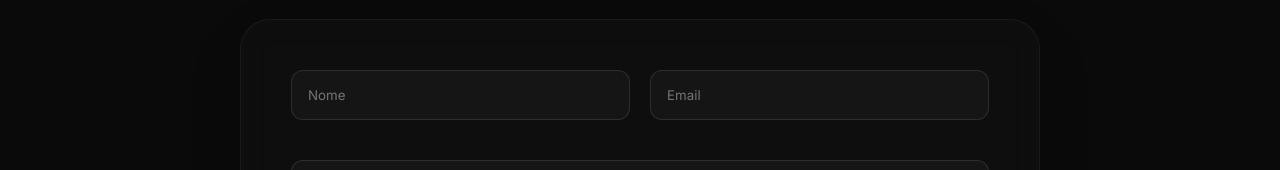
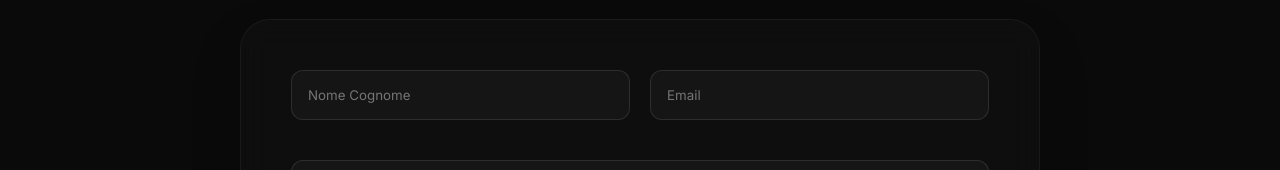
Before and after one commit to Stiv3nn/portfolio, a React (Vite) app: page /contact in a window 1280 px wide. Shown: the part 555-725 px from the top of the page. Built offline with nearby package versions, Linux system fonts and the light colour scheme.

Commit message:
aggiornato i parametri di emails.sendform

```diff
--- a/src/Components/Contact.jsx
+++ b/src/Components/Contact.jsx
@@ -11,8 +11,8 @@ const Contact = () => {
         setStatus('SENDING...');
 
         emailjs.sendForm(
-            'service_mjoha3b',
-            'template_vgx2mq9',
+            'service_coding',
+            'template_txrg0gl',
             form.current,
             'f3vMo7_Nj60quGQ90'
         )
@@ -71,7 +71,7 @@ const Contact = () => {
                                 <input
                                     type="text"
                                     name="name"
-                                    placeholder="Nome"
+                                    placeholder="Nome Cognome"
                                     required
                                 />
                             </div>
```
